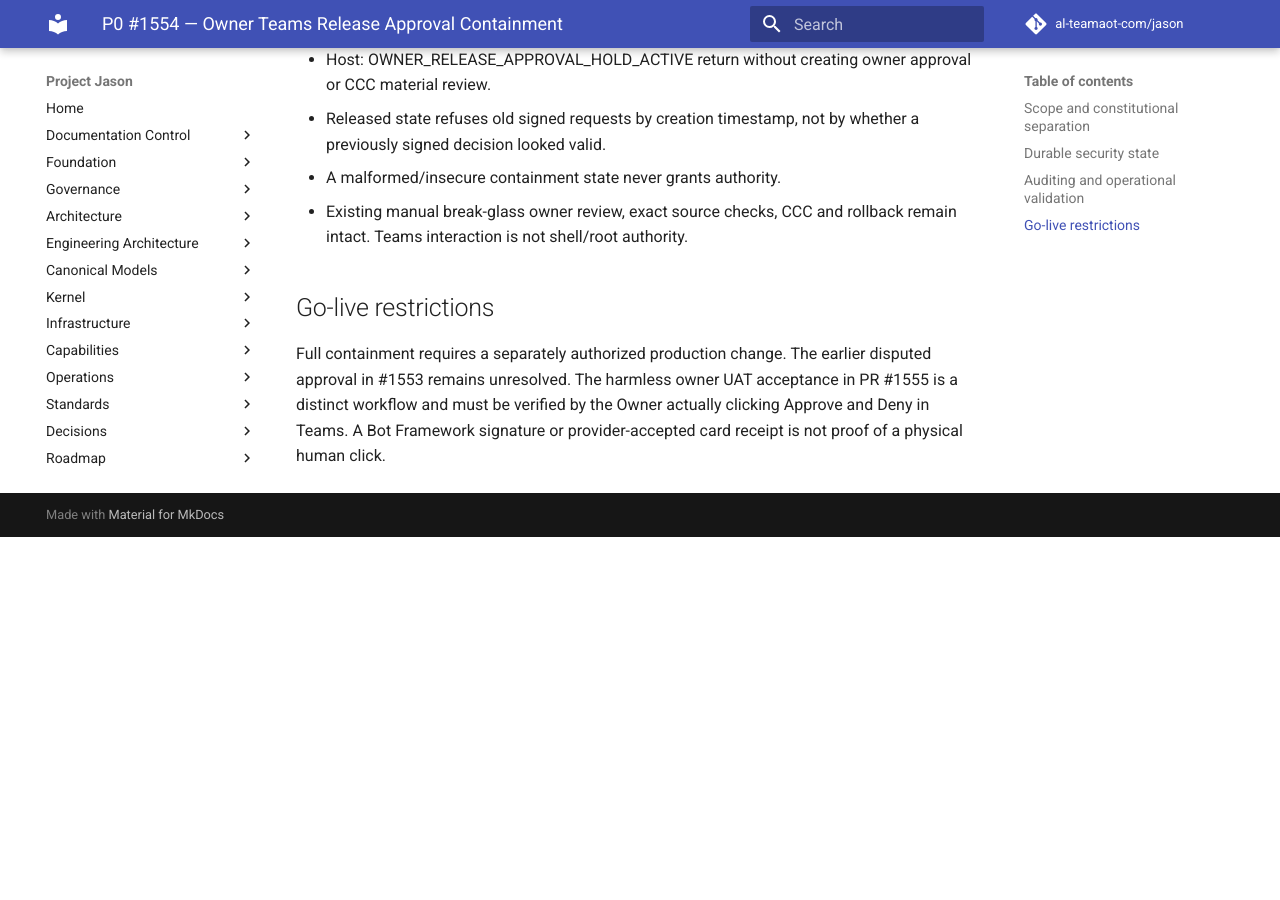
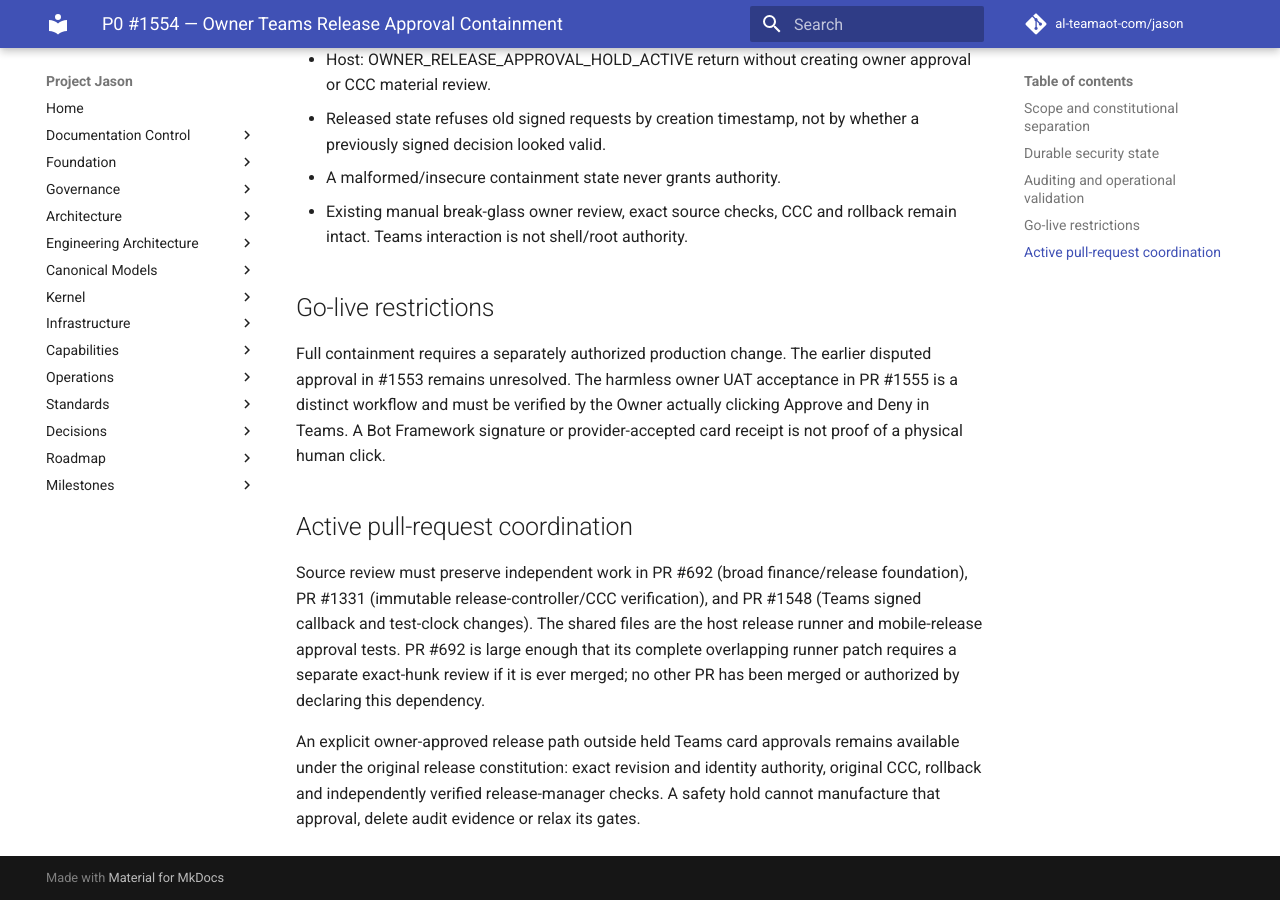
Before and after one commit to al-teamaot-com/jason, an MkDocs documentation site: the page built from docs/operations/Owner-Teams-Release-Approval-Containment.md, in a window 1280 px wide and 900 px high, scrolled down 1683 px. Built offline with MkDocs 1.6.1 and Material for MkDocs 9.7.7, drawn with Linux system fonts in a browser that asks for light colours; comment, search, counter and statistics services are not loaded; before the commit the page ends 2220 px from its top, so only the background shows below that.

Commit message:
Document overlapping release-controller PR coordination and safe hold fallback

```diff
--- a/docs/operations/Owner-Teams-Release-Approval-Containment.md
+++ b/docs/operations/Owner-Teams-Release-Approval-Containment.md
@@ -48,3 +48,9 @@
 ## Go-live restrictions
 
 Full containment requires a separately authorized production change. The earlier disputed approval in #1553 remains unresolved. The harmless owner UAT acceptance in PR #1555 is a distinct workflow and must be verified by the Owner actually clicking Approve and Deny in Teams. A Bot Framework signature or provider-accepted card receipt is not proof of a physical human click.
+
+## Active pull-request coordination
+
+Source review must preserve independent work in PR #692 (broad finance/release foundation), PR #1331 (immutable release-controller/CCC verification), and PR #1548 (Teams signed callback and test-clock changes). The shared files are the host release runner and mobile-release approval tests. PR #692 is large enough that its complete overlapping runner patch requires a separate exact-hunk review if it is ever merged; no other PR has been merged or authorized by declaring this dependency.
+
+An explicit owner-approved release path outside held Teams card approvals remains available under the original release constitution: exact revision and identity authority, original CCC, rollback and independently verified release-manager checks. A safety hold cannot manufacture that approval, delete audit evidence or relax its gates.
```
